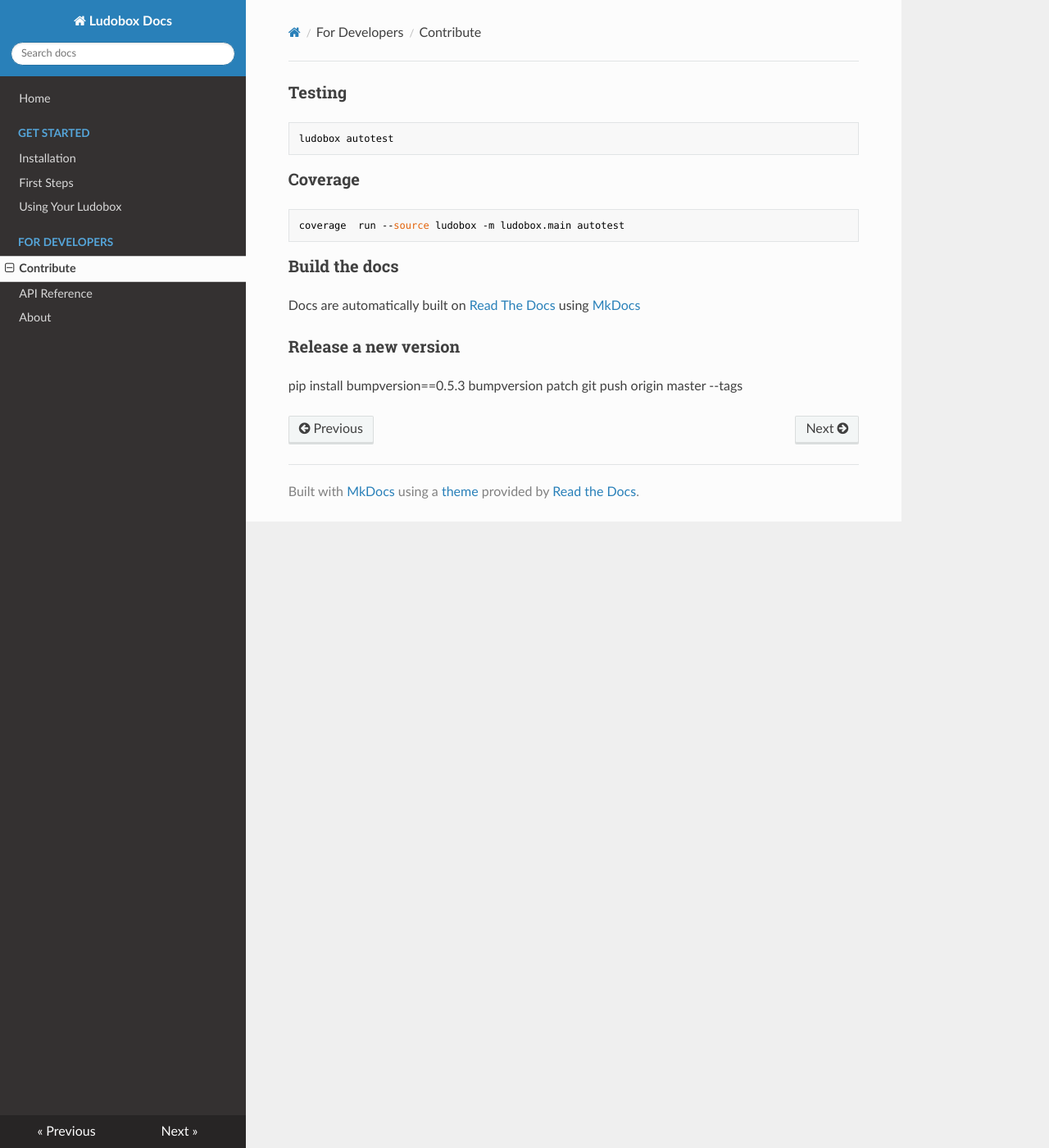
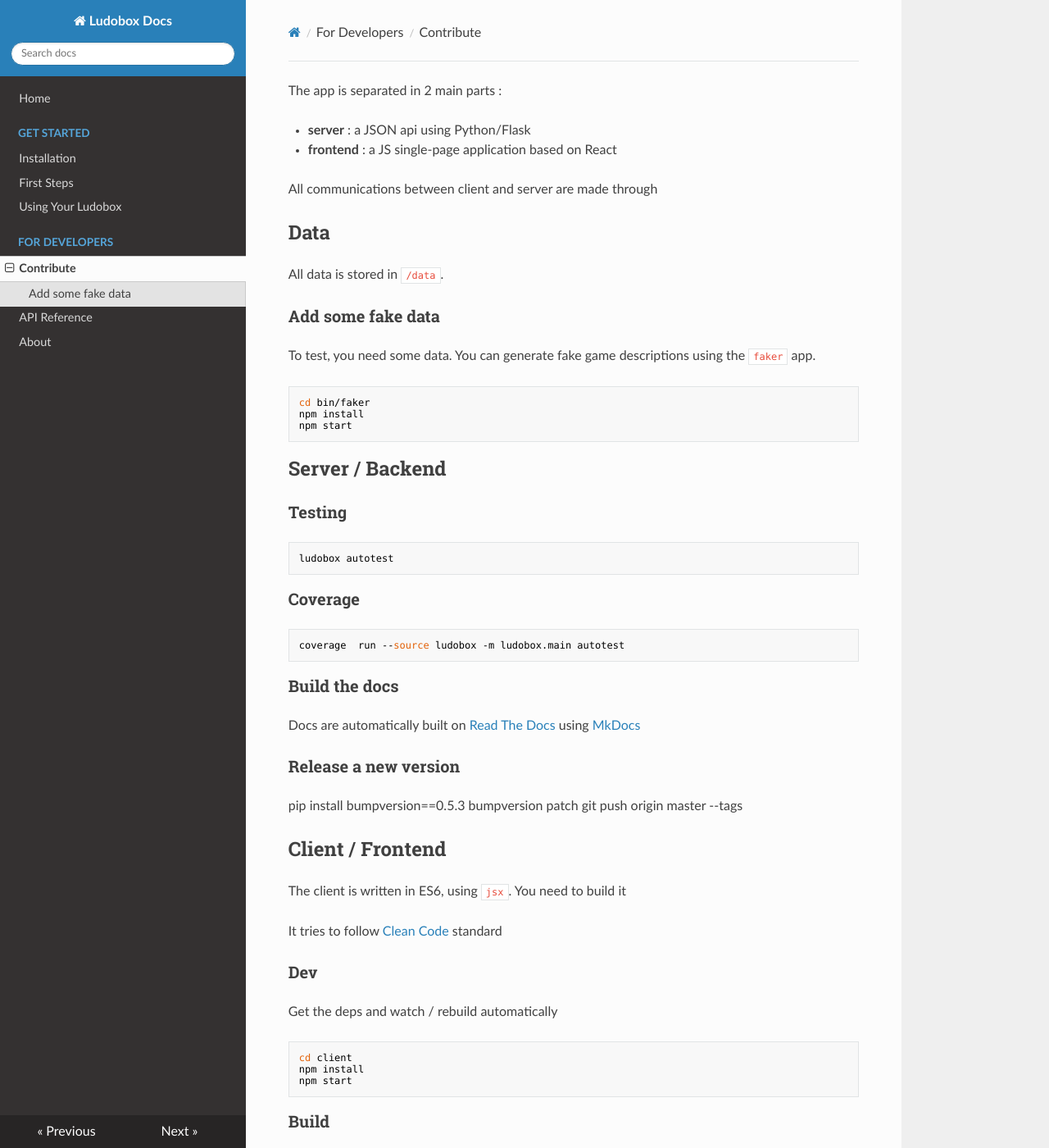
Before and after one commit to ludobox/ludobox, an MkDocs documentation site: the page built from docs/dev.md, in a window 1280 px wide and 1400 px high. Shown: the whole window at 82% size. Built offline with MkDocs 1.6.1, drawn with Linux system fonts in a browser that asks for light colours; nearby versions of some CDN libraries; old or Windows-style settings are respelled for this version of MkDocs.

Commit message:
add basic docs for frontend

```diff
--- a/docs/dev.md
+++ b/docs/dev.md
@@ -1,3 +1,25 @@
+The app is separated in 2 main parts :
+
+* **server** : a JSON api using Python/Flask
+* **frontend** : a JS single-page application based on React
+
+All communications between client and server are made through
+
+
+## Data
+
+All data is stored in `/data`.
+
+### Add some fake data
+
+To test, you need some data. You can generate fake game descriptions using the `faker` app.
+
+    cd bin/faker
+    npm install
+    npm start
+
+## Server / Backend
+
 ### Testing
 
     ludobox autotest
@@ -15,3 +37,22 @@
   pip install bumpversion==0.5.3
   bumpversion patch
   git push origin master --tags
+
+
+## Client / Frontend
+
+The client is written in ES6, using `jsx`. You need to build it
+
+It tries to follow [Clean Code](https://github.com/ryanmcdermott/clean-code-javascript) standard
+
+### Dev
+
+Get the deps and watch / rebuild automatically
+
+    cd client
+    npm install
+    npm start
+
+### Build
+
+    npm run build
```
Also changed, not shown: bin/faker/README.md (added, +9 -0 lines), docs/rpi.md (added, +74 -0 lines).
